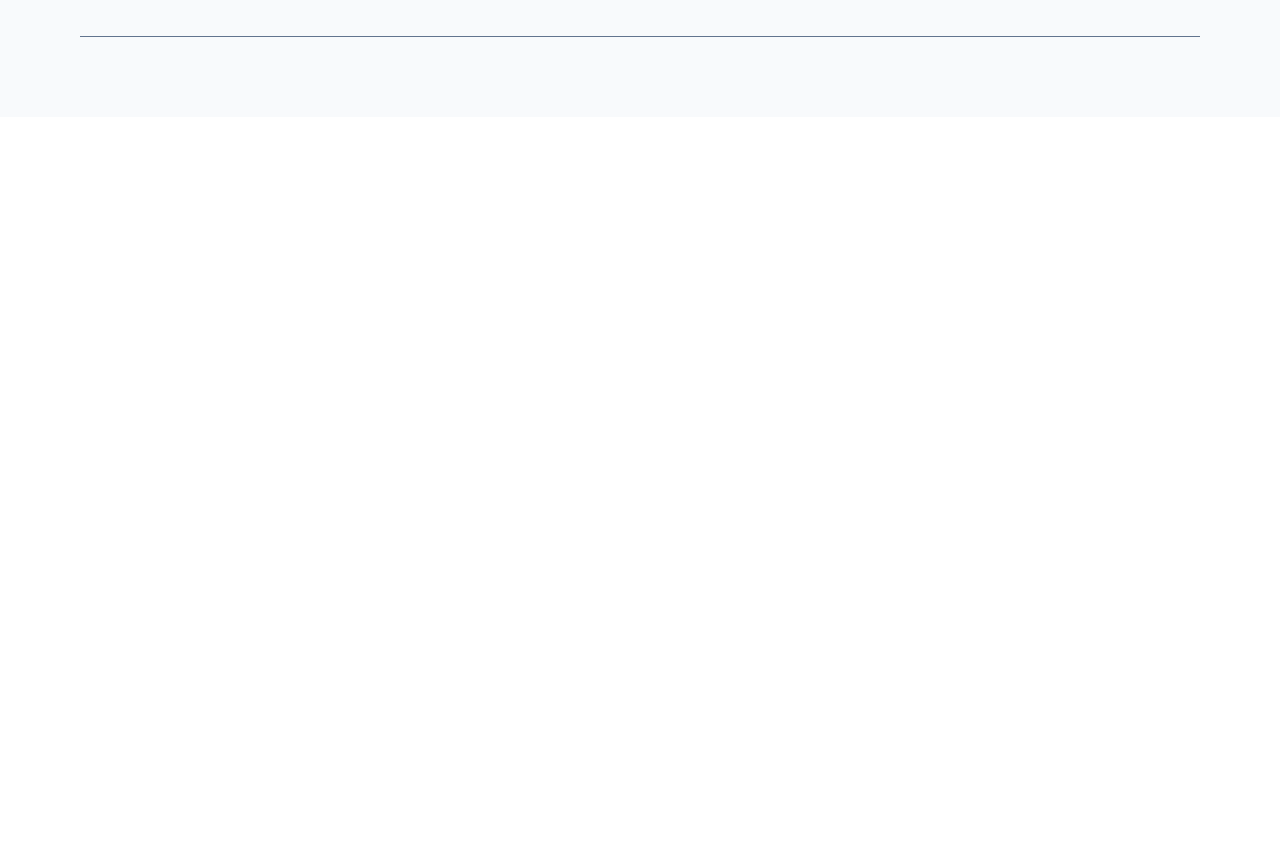
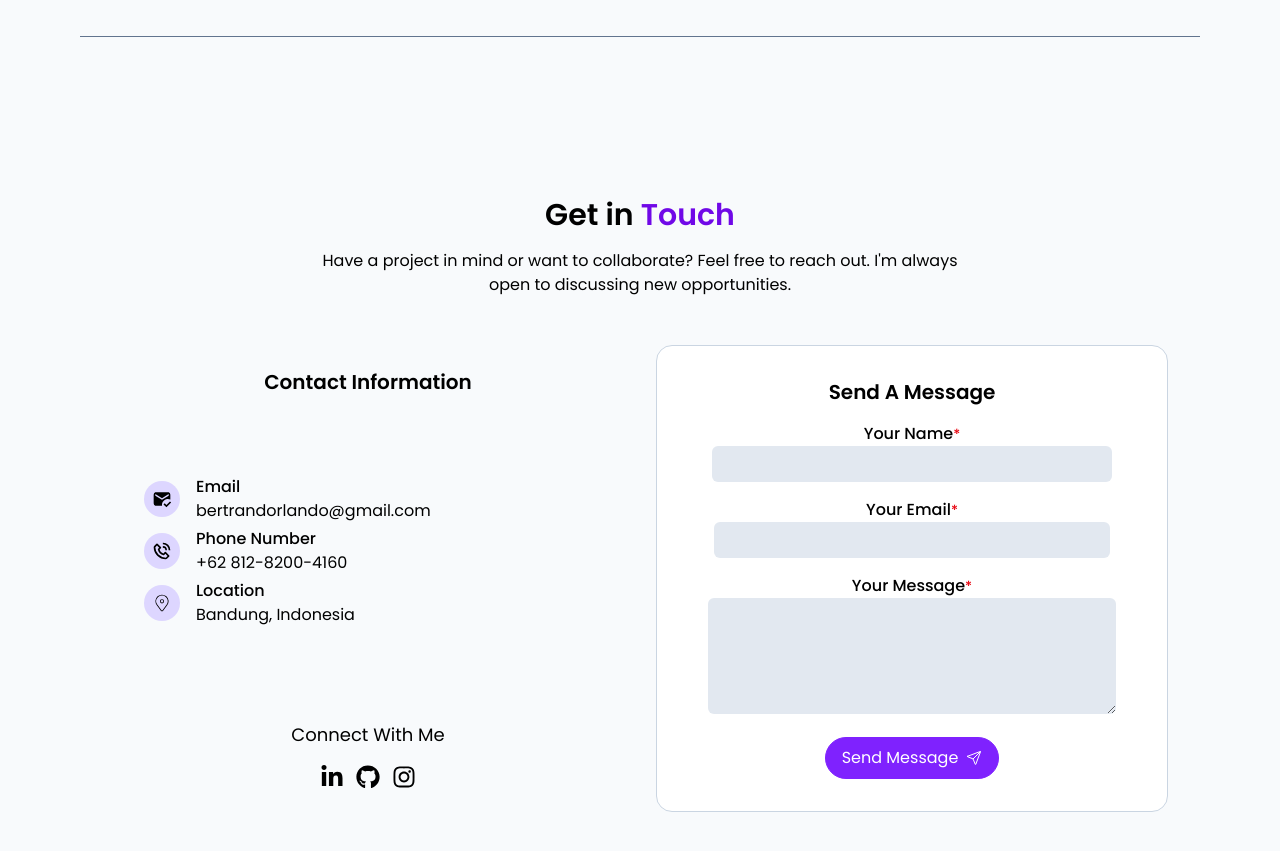
Before and after one commit to bertrandOrlando/portfolio-2025, a Next.js app: page / in a window 1280 px wide. Shown: the part 3469-4320 px from the top of the page. Before the commit the page ends 3586 px from the top, so only its background shows below. Built offline with nearby package versions, Linux system fonts and the light colour scheme.

Commit message:
feat: add contact me section

```diff
--- a/package.json
+++ b/package.json
@@ -13,7 +13,8 @@
     "next": "15.3.4",
     "react": "^19.0.0",
     "react-dom": "^19.0.0",
-    "react-icons": "^5.5.0"
+    "react-icons": "^5.5.0",
+    "react-toastify": "^11.0.5"
   },
   "devDependencies": {
     "@eslint/eslintrc": "^3",
--- a/src/app/page.tsx
+++ b/src/app/page.tsx
@@ -3,6 +3,7 @@ import { Navbar } from "@/components/Navbar";
 import { AboutSection } from "@/containers/HomePage/AboutSection";
 import { SkillSection } from "@/containers/HomePage/SkillSection";
 import { ProjectSection } from "@/containers/HomePage/ProjectSection";
+import { Contact } from "@/containers/HomePage/Contact";
 
 export default function Home() {
   return (
@@ -12,6 +13,7 @@ export default function Home() {
       <AboutSection />
       <SkillSection />
       <ProjectSection />
+      <Contact/>
     </div>
   );
 }
--- /dev/null
+++ b/src/containers/HomePage/Contact.tsx
@@ -0,0 +1,185 @@
+"use client";
+
+import Link from "next/link";
+import React, { FormEvent, useState } from "react";
+import { BiPhoneCall } from "react-icons/bi";
+import { CiLocationOn } from "react-icons/ci";
+import { FaGithub, FaInstagram, FaLinkedinIn } from "react-icons/fa";
+import { IoPaperPlaneOutline } from "react-icons/io5";
+import { MdMarkEmailRead } from "react-icons/md";
+import { ToastContainer, toast } from "react-toastify";
+
+export const Contact = () => {
+  const [name, setName] = useState<string>("");
+  const [email, setEmail] = useState<string>("");
+  const [message, setMessage] = useState<string>("");
+  const [isSending, setIsSending] = useState<boolean>(false);
+
+  const submitMessageHandler = async (e: FormEvent<HTMLFormElement>) => {
+    e.preventDefault();
+    const messageData = {
+      name: name,
+      email: email,
+      message: message,
+    };
+
+    setIsSending(true);
+    await fetch("https://formspree.io/f/meokyazk", {
+      method: "POST",
+      headers: {
+        "Content-Type": "application/json",
+      },
+      body: JSON.stringify(messageData),
+    });
+
+    setTimeout(async () => {
+      setIsSending(false);
+      toast("Thank you for your message. I'll get back to you soon.");
+    }, 1000);
+  };
+
+  return (
+    <section className="flex w-full flex-col items-center justify-center gap-y-4 py-20">
+      <h2 id="contact" className="text-2xl font-semibold md:text-3xl">
+        Get in <span className="text-violet-700">Touch</span>
+      </h2>
+      <p className="max-w-2xl text-center">
+        Have a project in mind or want to collaborate? Feel free to reach out.{" "}
+        {`I'm`} always open to discussing new opportunities.
+      </p>
+      <div className="grid w-full grid-cols-1 gap-8 md:grid-cols-2 lg:p-8">
+        <div className="grid grid-cols-1 items-center">
+          <h4 className="text-center text-xl font-semibold">
+            Contact Information
+          </h4>
+          <div className="grid grid-cols-1 gap-y-1 lg:p-8">
+            <div className="flex w-full items-center gap-x-4">
+              <MdMarkEmailRead
+                size={36}
+                className="rounded-full bg-violet-200 p-2"
+              />
+              <div>
+                <p className="font-medium">Email</p>
+                <Link
+                  href={`mailto:bertrandorlando@gmail.com`}
+                  className="cursor-pointer text-xs transition-colors hover:text-violet-700 md:text-sm lg:text-base"
+                >
+                  bertrandorlando@gmail.com
+                </Link>
+              </div>
+            </div>
+            <div className="flex w-full items-center gap-x-4">
+              <BiPhoneCall
+                size={36}
+                className="rounded-full bg-violet-200 p-2"
+              />
+              <div>
+                <p className="font-medium">Phone Number</p>
+                <Link
+                  href={`tel:+6281282004160`}
+                  className="cursor-pointer text-xs transition-colors hover:text-violet-700 md:text-sm lg:text-base"
+                >
+                  +62 812-8200-4160
+                </Link>
+              </div>
+            </div>
+            <div className="flex w-full items-center gap-x-4">
+              <CiLocationOn
+                size={36}
+                className="rounded-full bg-violet-200 p-2"
+              />
+              <div>
+                <p className="font-medium">Location</p>
+                <Link
+                  href={`https://g.co/kgs/sEbLgbf`}
+                  className="cursor-pointer text-xs transition-colors hover:text-violet-700 md:text-sm lg:text-base"
+                  target="_blank"
+                >
+                  Bandung, Indonesia
+                </Link>
+              </div>
+            </div>
+          </div>
+          <div>
+            <p className="my-4 text-center text-lg">Connect With Me</p>
+            <div className="flex justify-center gap-x-3">
+              <Link
+                href={`https://www.linkedin.com/in/bertrandorlando/`}
+                className="cursor-pointer"
+                target="_blank"
+              >
+                <FaLinkedinIn
+                  size={24}
+                  className="transition hover:scale-125 hover:text-blue-600"
+                />
+              </Link>
+              <Link
+                href={`https://github.com/bertrandOrlando`}
+                className="cursor-pointer"
+                target="_blank"
+              >
+                <FaGithub
+                  size={24}
+                  className="transition hover:scale-125 hover:text-slate-800"
+                />
+              </Link>
+              <Link
+                href={`https://www.instagram.com/bertrand.78/`}
+                className="cursor-pointer"
+                target="_blank"
+              >
+                <FaInstagram
+                  size={24}
+                  className="transition hover:scale-125 hover:text-pink-600"
+                />
+              </Link>
+            </div>
+          </div>
+        </div>
+        <form
+          className="flex flex-col items-center justify-center gap-4 rounded-2xl border border-slate-300 bg-white p-8"
+          onSubmit={(e) => submitMessageHandler(e)}
+        >
+          <h4 className="text-xl font-semibold">Send A Message</h4>
+          <label htmlFor="name" className="block text-center font-medium">
+            Your Name<span className="text-sm text-red-600">*</span>
+            <input
+              type="text"
+              name="name"
+              value={name}
+              onChange={(e) => setName(e.target.value)}
+              className="w-full rounded-md bg-slate-200 px-4 py-2 text-sm"
+              required
+            />
+          </label>
+          <label htmlFor="email" className="block text-center font-medium">
+            Your Email<span className="text-sm text-red-600">*</span>
+            <input
+              type="email"
+              name="email"
+              value={email}
+              onChange={(e) => setEmail(e.target.value)}
+              className="w-full rounded-md bg-slate-200 px-4 py-2 text-sm"
+              required
+            />
+          </label>
+          <label htmlFor="message" className="block text-center font-medium">
+            Your Message<span className="text-sm text-red-600">*</span>
+            <textarea
+              name="message"
+              value={message}
+              onChange={(e) => setMessage(e.target.value)}
+              className="w-full rounded-md bg-slate-200 px-4 py-2 text-sm"
+              rows={5}
+              required
+            />
+          </label>
+          <button className="flex cursor-pointer items-center justify-center gap-x-2 rounded-3xl border border-violet-600 bg-violet-600 px-4 py-2 text-white transition hover:scale-105 hover:bg-transparent hover:text-black">
+            {!isSending ? `Send Message` : `Sending...`} <IoPaperPlaneOutline />
+          </button>
+        </form>
+      </div>
+      <ToastContainer />
+    </section>
+  );
+};
```
Also changed, not shown: 1 other file (tests, documents, lock files or other folders).
